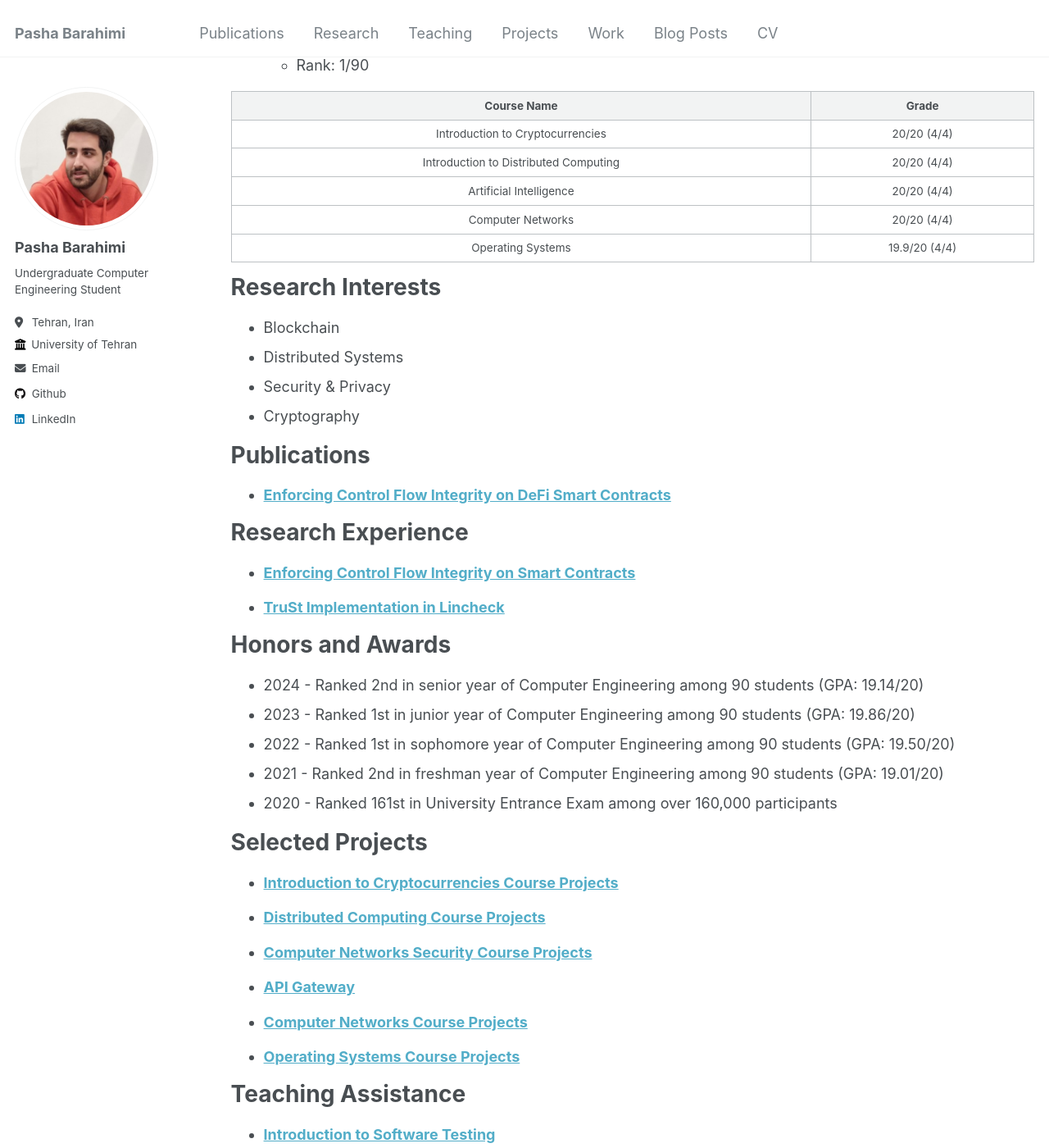
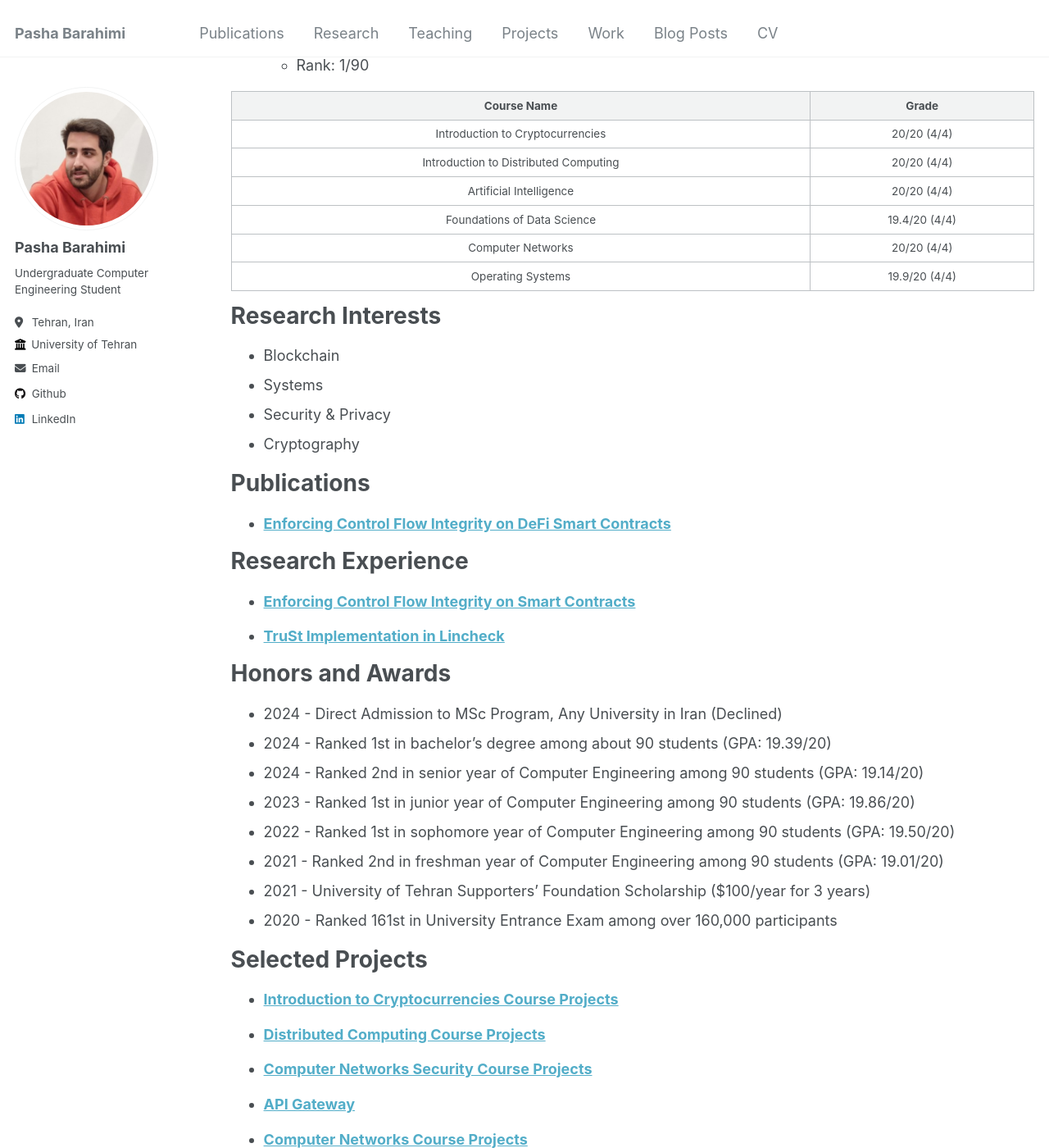
Before and after one commit to PashaBarahimi/PashaBarahimi.github.io, a Jekyll site: the page built from _pages/cv.md, in a window 1280 px wide and 1400 px high, scrolled down 291 px. Shown: the whole window at 82% size. Built offline with Jekyll 4.4.1, drawn with Linux system fonts in a browser that asks for light colours; some of the changed text lies outside the part shown.

Commit message:
Update CV

```diff
--- a/_pages/cv.md
+++ b/_pages/cv.md
@@ -23,6 +23,7 @@ Education
 |    Introduction to Cryptocurrencies   |   20/20 (4/4)  |
 | Introduction to Distributed Computing |   20/20 (4/4)  |
 |         Artificial Intelligence       |   20/20 (4/4)  |
+|       Foundations of Data Science     |  19.4/20 (4/4) |
 |           Computer Networks           |   20/20 (4/4)  |
 |           Operating Systems           |  19.9/20 (4/4) |
 
@@ -30,7 +31,7 @@ Research Interests
 ======
 
 * Blockchain
-* Distributed Systems
+* Systems
 * Security & Privacy
 * Cryptography
 
@@ -50,10 +51,13 @@ Research Experience
 Honors and Awards
 ======
 
+* 2024 - Direct Admission to MSc Program, Any University in Iran (Declined)
+* 2024 - Ranked 1st in bachelor’s degree among about 90 students (GPA: 19.39/20)
 * 2024 - Ranked 2nd in senior year of Computer Engineering among 90 students (GPA: 19.14/20)
 * 2023 - Ranked 1st in junior year of Computer Engineering among 90 students (GPA: 19.86/20)
 * 2022 - Ranked 1st in sophomore year of Computer Engineering among 90 students (GPA: 19.50/20)
 * 2021 - Ranked 2nd in freshman year of Computer Engineering among 90 students (GPA: 19.01/20)
+* 2021 - University of Tehran Supporters’ Foundation Scholarship ($100/year for 3 years)
 * 2020 - Ranked 161st in University Entrance Exam among over 160,000 participants
 
 Selected Projects
```
Also changed, not shown: other parts of _pages/cv.md (+2 -2 lines), _pages/about.md (+3 -1 lines), 1 other file.
